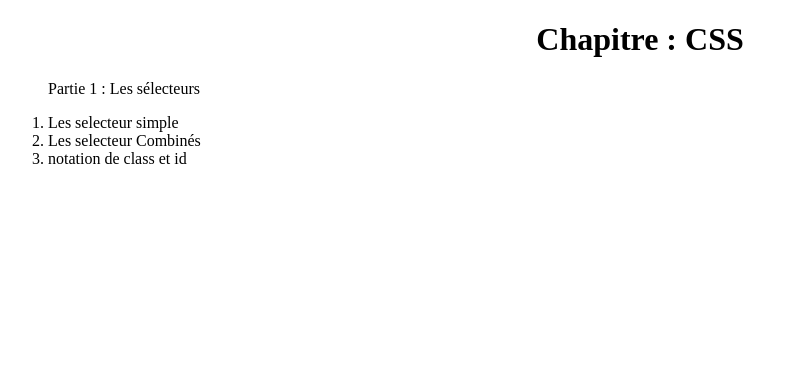
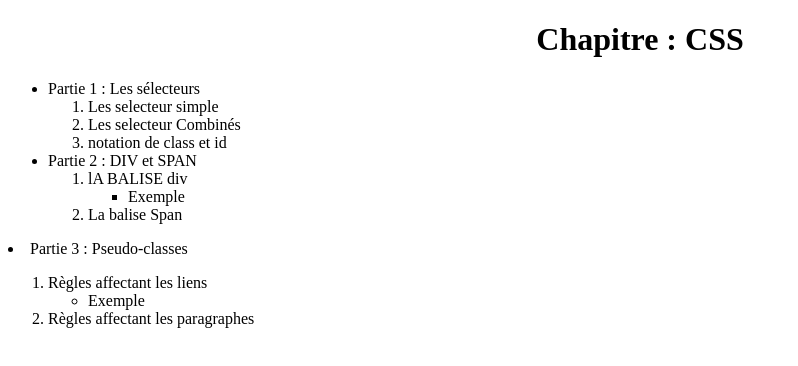
Before and after one commit to meriem02/project, a plain HTML site: page index.html in a window 1280 px wide. Shown: the whole page, without its empty margins (0-798 px from the left). Drawn offline with Linux system fonts and the light colour scheme.

Commit message:
exercice

```diff
--- a/index.html
+++ b/index.html
@@ -8,11 +8,36 @@
 </head>
 <body>
     <h1><center>Chapitre : CSS</center></h1>
-    <ul>Partie 1 : Les sélecteurs</ul>
+    <ul>
+        <li>
+            Partie 1 : Les sélecteurs
+
+            <ol>
+                <li>Les selecteur simple</li>
+                <li>Les selecteur Combinés</li>
+                <li>notation de class et id</li>
+            </ol>
+
+        </li>
+
+    <li>Partie 2 : DIV et SPAN
     <ol>
-        <li>Les selecteur simple</li>
-        <li>Les selecteur Combinés</li>
-        <li>notation de class et id</li>
+        <li>lA BALISE div</li>
+        <ul>
+            <li>Exemple</li>
+        </ul>
+        <li>La balise Span</li>
+</ol>
+</ul></li>
+  <li>Partie 3 : Pseudo-classes
+ <ol></li>
+        <li>Règles affectant les liens</li>
+        <ul>
+            <li>Exemple</li>
+        </ul>
+        <li>Règles affectant les paragraphes</li>
     </ol>
+</li>
+</ul>
 </body>
 </html>
```
